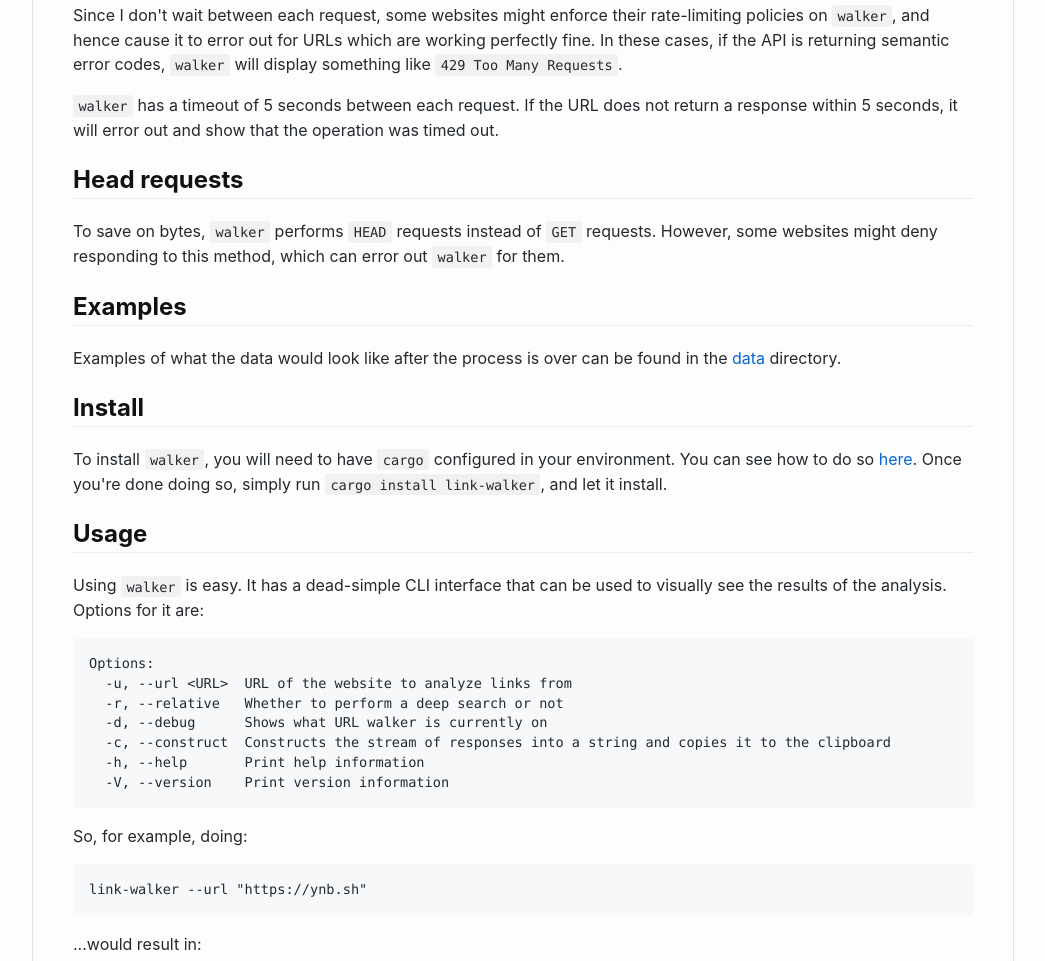
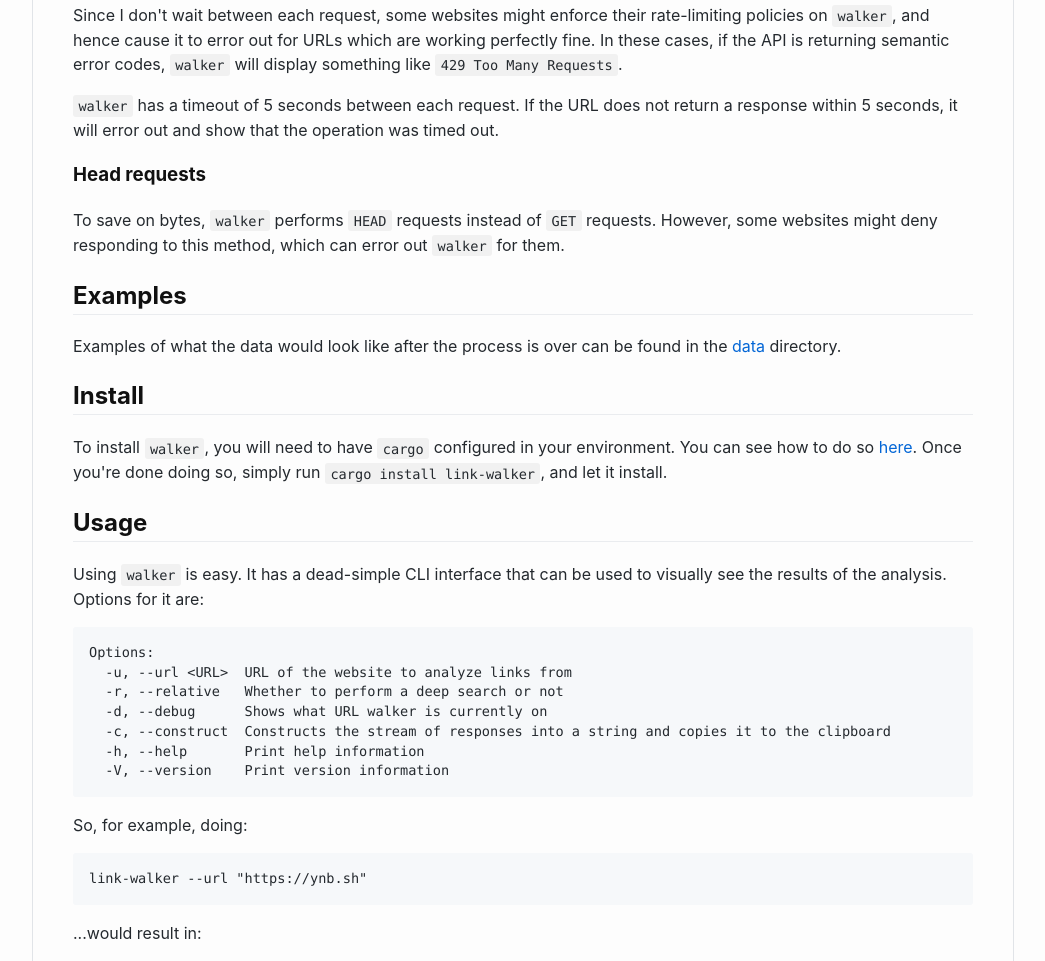
Before and after one commit to ynbh/walker, a plain HTML site: page index.html in a window 1280 px wide. Shown: the part 820-1781 px from the top of the page, without its empty margins (117-1162 px from the left). Drawn offline with Linux system fonts and the light colour scheme.

Commit message:
publish new ver

```diff
--- a/index.html
+++ b/index.html
@@ -248,7 +248,7 @@ Time to verify links: 0 seconds
 <h3>Rate limits</h3>
 <p>Since I don't wait between each request, some websites might enforce their rate-limiting policies on <code>walker</code>, and hence cause it to error out for URLs which are working perfectly fine. In these cases, if the API is returning semantic error codes, <code>walker</code> will display something like <code>429 Too Many Requests</code>.</p>
 <p><code>walker</code> has a timeout of 5 seconds between each request. If the URL does not return a response within 5 seconds, it will error out and show that the operation was timed out.</p>
-<h2>Head requests</h2>
+<h3>Head requests</h3>
 <p>To save on bytes, <code>walker</code> performs <code>HEAD</code> requests instead of <code>GET</code> requests. However, some websites might deny responding to this method, which can error out <code>walker</code> for them.</p>
 <h2>Examples</h2>
 <p>Examples of what the data would look like after the process is over can be found in the <a href="/data/">data</a> directory.</p>
```
Also changed, not shown: 3 other files.
